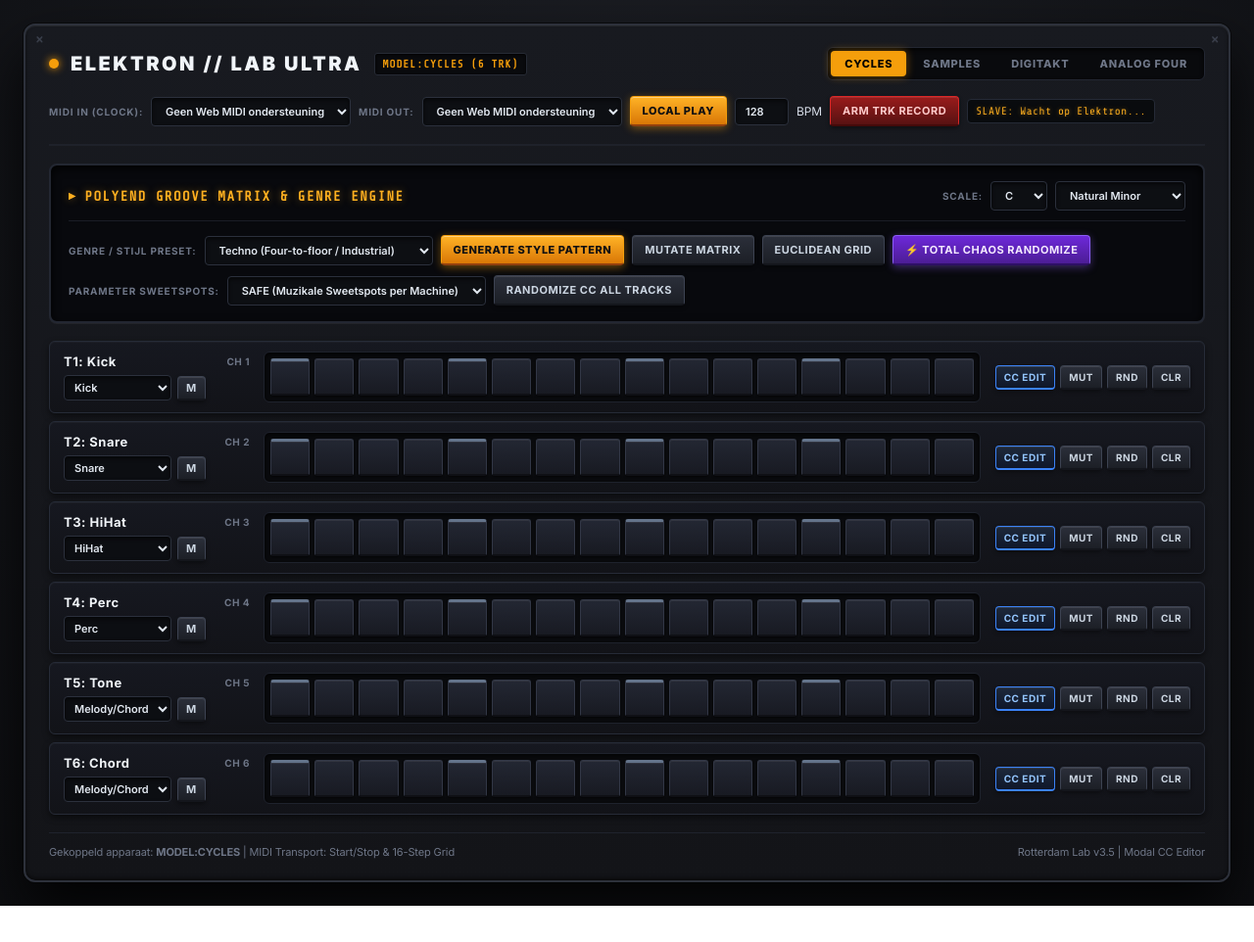
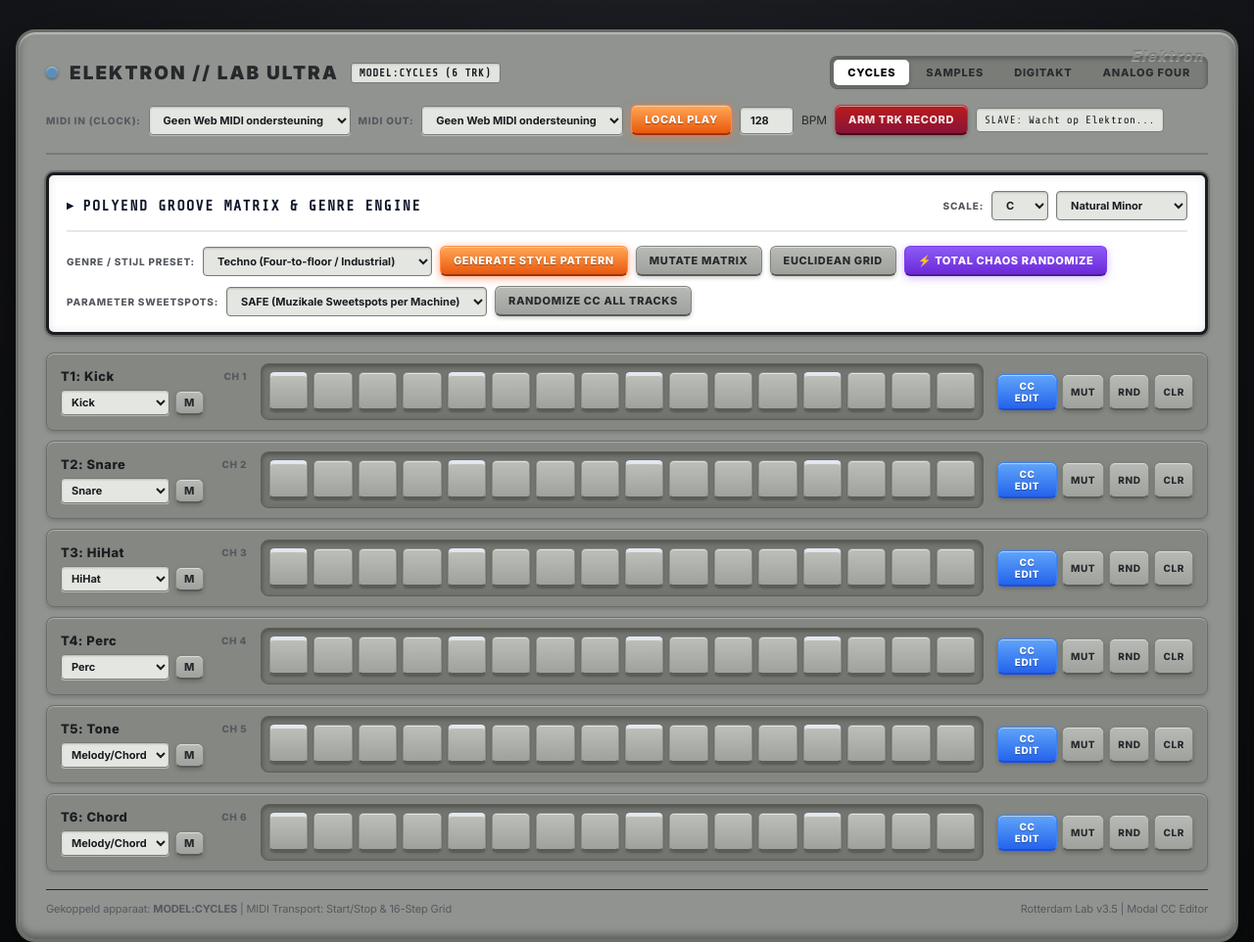
Before and after one commit to eensreclame-blip/electron-controler, a plain HTML site: page index.html in a window 1280 px wide. Shown: the whole page at 98% size. Before the commit the page ends 925 px from the top, so only its background shows below. Drawn offline with nearby package versions, Linux system fonts and the light colour scheme.

Commit message:
Apply exact Model:Cycles warm grey hardware chassis & translucent LED buttons styling

```diff
--- a/index.html
+++ b/index.html
@@ -8,57 +8,92 @@
     @import url('https://fonts.googleapis.com/css2?family=Share+Tech+Mono&family=Inter:wght@400;600;700;800;900&display=swap');
 
     :root {
-      --chassis-bg: #121316;
-      --chassis-texture: #181a1f;
-      --panel-border: #282c35;
-      --oled-bg: #030806;
-      --oled-text: #38ef7d;
-      --oled-glow: rgba(56, 239, 125, 0.35);
-      --text: #d8dee9;
-      --text-muted: #6e7687;
-      --text-dim: #434c5e;
-      --accent: #f59e0b; /* Cycles Amber default */
-      --accent-glow: rgba(245, 158, 11, 0.4);
-      --step-off: #1e2129;
-      --step-off-border: #14161c;
+      --chassis-bg: #8f928e;
+      --chassis-surface: #9ea19c;
+      --chassis-recess: #848782;
+      --panel-border: #757873;
+      --text: #26282b;
+      --text-muted: #55595f;
+      --text-dim: #73787f;
+      --accent: #ff8c42; /* Model:Cycles Orange LED Glow */
+      --accent-glow: rgba(255, 140, 66, 0.6);
+      --oled-bg: #ffffff;
+      --oled-text: #1a1c20;
+      --step-off: #7f827e;
+      --step-off-border: #6d706a;
       --step-on: var(--accent);
-      --danger: #ef4444;
-      --neon-cyan: #06b6d4;
-      --neon-purple: #c084fc;
+      --danger: #e11d48;
+      --neon-cyan: #0284c7;
+      --neon-purple: #7c3aed;
     }
 
+    /* MODEL:CYCLES - Matte Industrial Warm Grey */
     body[data-device="cycles"] {
-      --accent: #f59e0b;
-      --accent-glow: rgba(245, 158, 11, 0.45);
-      --oled-text: #ffb020;
-      --oled-glow: rgba(255, 176, 32, 0.4);
+      --chassis-bg: #90938f;
+      --chassis-surface: #9ea19c;
+      --chassis-recess: #828580;
+      --panel-border: #747772;
+      --accent: #ff7538;
+      --accent-glow: rgba(255, 117, 56, 0.65);
+      --oled-bg: #f8fafc;
+      --oled-text: #0f172a;
+      --step-off: #7e817d;
+      --step-off-border: #686a65;
     }
+
+    /* MODEL:SAMPLES - Matte Industrial Off-White / Concrete */
     body[data-device="samples"] {
-      --accent: #06b6d4;
-      --accent-glow: rgba(6, 182, 212, 0.45);
-      --oled-text: #22d3ee;
-      --oled-glow: rgba(34, 211, 238, 0.4);
+      --chassis-bg: #9fa29d;
+      --chassis-surface: #aaada8;
+      --chassis-recess: #8f928d;
+      --panel-border: #80837e;
+      --accent: #0284c7;
+      --accent-glow: rgba(2, 132, 199, 0.65);
+      --oled-bg: #f8fafc;
+      --oled-text: #0f172a;
+      --step-off: #8d908b;
+      --step-off-border: #777a75;
     }
+
+    /* DIGITAKT - Dark Matte Stealth Metal */
     body[data-device="digitakt"] {
+      --chassis-bg: #14161a;
+      --chassis-surface: #1a1d24;
+      --chassis-recess: #0c0e11;
+      --panel-border: #2c303c;
+      --text: #e2e8f0;
+      --text-muted: #848e9f;
       --accent: #10b981;
-      --accent-glow: rgba(16, 185, 129, 0.45);
+      --accent-glow: rgba(16, 185, 129, 0.5);
+      --oled-bg: #030806;
       --oled-text: #34d399;
-      --oled-glow: rgba(52, 211, 153, 0.4);
+      --step-off: #20242e;
+      --step-off-border: #14171f;
     }
+
+    /* ANALOG FOUR - Deep Charcoal MKII */
     body[data-device="a4"] {
+      --chassis-bg: #18191e;
+      --chassis-surface: #20222a;
+      --chassis-recess: #0f1013;
+      --panel-border: #303340;
+      --text: #e2e8f0;
+      --text-muted: #8892a4;
       --accent: #ec4899;
-      --accent-glow: rgba(236, 72, 153, 0.45);
+      --accent-glow: rgba(236, 72, 153, 0.5);
+      --oled-bg: #090306;
       --oled-text: #f472b6;
-      --oled-glow: rgba(244, 114, 182, 0.4);
+      --step-off: #252834;
+      --step-off-border: #171821;
     }
 
     * { box-sizing: border-box; margin: 0; padding: 0; font-family: 'Inter', -apple-system, BlinkMacSystemFont, sans-serif; }
 
     body {
-      background: radial-gradient(circle at 50% 20%, #1c1e24 0%, #0d0e11 100%);
+      background: radial-gradient(circle at 50% 20%, #1f2126 0%, #0d0e11 100%);
       color: var(--text);
       min-height: 100vh;
-      padding: 24px;
+      padding: 30px 16px;
       font-size: 12px;
       letter-spacing: -0.01em;
       -webkit-font-smoothing: antialiased;
@@ -68,29 +103,31 @@
     .elektron-device {
       max-width: 1400px;
       margin: 0 auto;
-      background: linear-gradient(180deg, #181a20 0%, #131418 100%);
-      border: 2px solid #2d313b;
-      border-radius: 12px;
-      padding: 22px 24px;
+      background: var(--chassis-bg);
+      border: 3px solid #6b6e68;
+      border-radius: 20px;
+      padding: 24px 28px;
       box-shadow:
-        0 30px 60px rgba(0,0,0,0.85),
-        0 0 0 1px #0a0b0d,
-        inset 0 1px 1px rgba(255,255,255,0.08),
-        inset 0 -2px 4px rgba(0,0,0,0.6);
+        0 40px 80px rgba(0,0,0,0.85),
+        inset 0 2px 2px rgba(255,255,255,0.45),
+        inset 0 -4px 8px rgba(0,0,0,0.4);
       position: relative;
     }
 
-    /* CORNER CHASSIS SCREWS */
-    .elektron-device::before, .elektron-device::after {
-      content: "✕";
+    /* EMBOSSED ELEKTRON LOGO (Right Corner) */
+    .elektron-device::after {
+      content: "Elektron";
       position: absolute;
-      font-size: 10px;
-      color: #3b404d;
-      text-shadow: 0 1px 0 rgba(255,255,255,0.05);
+      top: 14px;
+      right: 32px;
+      font-size: 15px;
       font-weight: 900;
+      font-style: italic;
+      color: rgba(0, 0, 0, 0.22);
+      text-shadow: 0 1px 0 rgba(255, 255, 255, 0.4);
+      letter-spacing: 1.5px;
+      pointer-events: none;
     }
-    .elektron-device::before { top: 8px; left: 10px; }
-    .elektron-device::after { top: 8px; right: 10px; }
 
     header {
       display: flex;
@@ -99,16 +136,16 @@
       align-items: center;
       justify-content: space-between;
       padding-bottom: 18px;
-      border-bottom: 2px solid #1f222a;
+      border-bottom: 2px solid rgba(0, 0, 0, 0.18);
       margin-bottom: 18px;
     }
 
     .logo {
       font-family: 'Inter', sans-serif;
-      font-size: 20px;
+      font-size: 19px;
       font-weight: 900;
-      letter-spacing: 2.5px;
-      color: #f1f5f9;
+      letter-spacing: 2px;
+      color: var(--text);
       display: flex;
       align-items: center;
       gap: 12px;
@@ -116,90 +153,113 @@
     }
     .logo span.brand-dot {
       display: inline-block;
-      width: 10px;
-      height: 10px;
-      background: var(--accent);
+      width: 12px;
+      height: 12px;
+      background: #5b8fb9; /* Model:Cycles Blue Level/Data Knob color */
       border-radius: 50%;
-      box-shadow: 0 0 8px var(--accent);
+      box-shadow: 0 1px 3px rgba(0,0,0,0.4), inset 0 1px 1px rgba(255,255,255,0.5);
     }
+    body[data-device="digitakt"] .logo span.brand-dot { background: #10b981; }
+    body[data-device="a4"] .logo span.brand-dot { background: #ec4899; }
+
     .badge {
       font-family: 'Share Tech Mono', monospace;
       font-size: 11px;
+      background: #e2e4df;
+      border: 1px solid #777a74;
+      padding: 3px 8px;
+      border-radius: 3px;
+      color: #1a1c20;
+      letter-spacing: 0.8px;
+      font-weight: 700;
+      box-shadow: inset 0 1px 2px rgba(0,0,0,0.15);
+    }
+    body[data-device="digitakt"] .badge, body[data-device="a4"] .badge {
       background: #090a0d;
-      border: 1px solid #262a34;
-      padding: 4px 8px;
-      border-radius: 3px;
       color: var(--accent);
-      letter-spacing: 1px;
-      font-weight: 700;
-      box-shadow: inset 0 1px 3px rgba(0,0,0,0.8);
+      border-color: #262a34;
     }
 
     /* HARDWARE BUTTONS & KNOBS */
     .ctrl-row { display: flex; flex-wrap: wrap; gap: 8px; align-items: center; }
     .ctrl-row label {
       font-size: 10px;
-      font-weight: 700;
+      font-weight: 800;
       letter-spacing: 0.8px;
       text-transform: uppercase;
       color: var(--text-muted);
     }
 
     select, input {
-      background: #0d0f13;
-      color: #e2e8f0;
-      border: 1px solid #2b303c;
+      background: #e4e7e1;
+      color: #1a1c20;
+      border: 1px solid #797c76;
       padding: 6px 10px;
       border-radius: 4px;
       font-size: 11px;
-      font-weight: 600;
+      font-weight: 700;
       outline: none;
-      box-shadow: inset 0 2px 4px rgba(0,0,0,0.6);
+      box-shadow: inset 0 1px 2px rgba(0,0,0,0.2), 0 1px 0 rgba(255,255,255,0.4);
       transition: all 0.15s;
+    }
+    body[data-device="digitakt"] select, body[data-device="digitakt"] input,
+    body[data-device="a4"] select, body[data-device="a4"] input {
+      background: #0d0f13;
+      color: #e2e8f0;
+      border-color: #2b303c;
     }
     select:focus, input:focus {
       border-color: var(--accent);
-      box-shadow: 0 0 0 1px var(--accent), inset 0 2px 4px rgba(0,0,0,0.6);
+      box-shadow: 0 0 0 1px var(--accent);
     }
 
-    /* MECHANICAL CHUNKY PUSH BUTTONS */
+    /* HARDWARE RUBBERIZED SQUIRCLE BUTTONS */
     button {
       cursor: pointer;
       font-size: 11px;
-      font-weight: 700;
-      letter-spacing: 0.5px;
+      font-weight: 800;
+      letter-spacing: 0.6px;
       text-transform: uppercase;
-      padding: 7px 12px;
-      border-radius: 4px;
-      background: linear-gradient(180deg, #2b2f3a 0%, #1c1f26 100%);
-      color: #cbd5e1;
-      border: 1px solid #3d4352;
-      border-bottom: 2px solid #14161c;
-      box-shadow: 0 2px 4px rgba(0,0,0,0.4), inset 0 1px 0 rgba(255,255,255,0.1);
+      padding: 7px 13px;
+      border-radius: 6px;
+      background: linear-gradient(180deg, #b8bbb5 0%, #9fa29c 100%);
+      color: #282a2e;
+      border: 1px solid #82857f;
+      border-bottom: 2px solid #5a5d57;
+      box-shadow: 0 2px 4px rgba(0,0,0,0.2), inset 0 1px 0 rgba(255,255,255,0.5);
       transition: all 0.08s ease;
       display: inline-flex;
       align-items: center;
       gap: 5px;
     }
+    body[data-device="digitakt"] button, body[data-device="a4"] button {
+      background: linear-gradient(180deg, #2b2f3a 0%, #1c1f26 100%);
+      color: #cbd5e1;
+      border-color: #3d4352;
+      border-bottom-color: #14161c;
+    }
     button:hover {
+      background: linear-gradient(180deg, #c2c5bf 0%, #a8aba5 100%);
+      color: #111;
+    }
+    body[data-device="digitakt"] button:hover, body[data-device="a4"] button:hover {
       background: linear-gradient(180deg, #353a47 0%, #242831 100%);
       color: #fff;
-      border-color: #4b5366;
     }
     button:active {
       transform: translateY(1px);
-      box-shadow: 0 0 2px rgba(0,0,0,0.8), inset 0 2px 4px rgba(0,0,0,0.6);
+      box-shadow: inset 0 2px 4px rgba(0,0,0,0.3);
       border-bottom-width: 1px;
     }
 
-    /* PRIMARY ILLUMINATED BUTTON */
+    /* PLAY / TRANSPORT LED BUTTON */
     button.primary {
-      background: linear-gradient(180deg, #ffb326 0%, #d97706 100%);
-      color: #111;
-      border: 1px solid #f59e0b;
-      border-bottom: 2px solid #92400e;
+      background: linear-gradient(180deg, #ffa756 0%, #ea580c 100%);
+      color: #fff;
+      border: 1px solid #ff8c42;
+      border-bottom: 2px solid #9a3412;
       box-shadow: 0 2px 8px var(--accent-glow), inset 0 1px 0 rgba(255,255,255,0.4);
-      font-weight: 800;
+      text-shadow: 0 1px 1px rgba(0,0,0,0.4);
     }
     body[data-device="samples"] button.primary {
       background: linear-gradient(180deg, #38bdf8 0%, #0284c7 100%);
@@ -218,91 +278,116 @@
     }
     button.primary:hover {
       filter: brightness(1.1);
-      opacity: 1;
     }
 
     button.chaos {
-      background: linear-gradient(180deg, #6d28d9 0%, #4c1d95 100%);
-      color: #f3e8ff;
-      border-color: #8b5cf6;
-      border-bottom-color: #2e1065;
+      background: linear-gradient(180deg, #8b5cf6 0%, #6d28d9 100%);
+      color: #fff;
+      border-color: #7c3aed;
+      border-bottom-color: #4c1d95;
       box-shadow: 0 2px 8px rgba(139, 92, 246, 0.4);
     }
-    button.chaos:hover { filter: brightness(1.15); color: #fff; }
 
     button.rec {
-      background: linear-gradient(180deg, #991b1b 0%, #581212 100%);
-      color: #fecaca;
-      border-color: #dc2626;
-      border-bottom-color: #450a0a;
+      background: linear-gradient(180deg, #b91c1c 0%, #881337 100%);
+      color: #fee2e2;
+      border-color: #e11d48;
+      border-bottom-color: #4c0519;
     }
     button.rec.armed {
       background: linear-gradient(180deg, #ef4444 0%, #b91c1c 100%);
       color: #fff;
-      box-shadow: 0 0 12px rgba(239, 68, 68, 0.7);
+      box-shadow: 0 0 14px rgba(239, 68, 68, 0.8);
       animation: recPulse 0.8s infinite alternate;
     }
     @keyframes recPulse {
       0% { opacity: 0.85; }
-      100% { opacity: 1; box-shadow: 0 0 16px rgba(239, 68, 68, 0.9); }
+      100% { opacity: 1; box-shadow: 0 0 16px rgba(239, 68, 68, 0.95); }
     }
 
-    /* DEVICE SELECTOR DIAL TABS */
+    /* DEVICE SELECTOR TABS */
     .device-tabs {
       display: flex;
       gap: 3px;
+      background: #7a7d77;
+      padding: 3px;
+      border-radius: 7px;
+      border: 1px solid #636660;
+      box-shadow: inset 0 2px 4px rgba(0,0,0,0.3);
+    }
+    body[data-device="digitakt"] .device-tabs, body[data-device="a4"] .device-tabs {
       background: #090a0d;
-      padding: 3px;
-      border-radius: 6px;
-      border: 1px solid #232732;
-      box-shadow: inset 0 2px 4px rgba(0,0,0,0.8);
+      border-color: #232732;
     }
     .tab-btn {
       background: transparent;
       border: none;
-      color: var(--text-muted);
+      color: #2a2c30;
       padding: 6px 14px;
       font-size: 11px;
       font-weight: 800;
       letter-spacing: 0.8px;
-      border-radius: 4px;
+      border-radius: 5px;
       box-shadow: none;
     }
-    .tab-btn:hover { background: #181a22; color: #cbd5e1; }
+    body[data-device="digitakt"] .tab-btn, body[data-device="a4"] .tab-btn {
+      color: var(--text-muted);
+    }
+    .tab-btn:hover { background: rgba(255,255,255,0.25); color: #000; }
     .tab-btn.active {
+      background: #ffffff;
+      color: #000;
+      box-shadow: 0 2px 4px rgba(0,0,0,0.25);
+    }
+    body[data-device="digitakt"] .tab-btn.active, body[data-device="a4"] .tab-btn.active {
       background: var(--accent);
       color: #000;
       box-shadow: 0 0 10px var(--accent-glow);
     }
 
-    /* OLED SCREEN CONTAINER */
+    /* MODEL:CYCLES OLED SCREEN PANEL */
     .matrix-panel {
-      background: #08090d;
-      border: 2px solid #232732;
+      background: #ffffff;
+      border: 3px solid #1a1c20;
       border-radius: 8px;
       padding: 16px 18px;
       margin-bottom: 18px;
+      box-shadow:
+        inset 0 0 10px rgba(0,0,0,0.1),
+        0 2px 6px rgba(0,0,0,0.2),
+        0 0 0 2px #737670;
+      position: relative;
+    }
+    body[data-device="digitakt"] .matrix-panel, body[data-device="a4"] .matrix-panel {
+      background: #08090d;
+      border-color: #232732;
       box-shadow: inset 0 3px 10px rgba(0,0,0,0.9), 0 1px 0 rgba(255,255,255,0.05);
-      position: relative;
     }
     .matrix-header {
       display: flex;
       justify-content: space-between;
       align-items: center;
       margin-bottom: 14px;
-      border-bottom: 1px solid #1a1d26;
+      border-bottom: 2px solid #e2e8f0;
       padding-bottom: 10px;
+    }
+    body[data-device="digitakt"] .matrix-header, body[data-device="a4"] .matrix-header {
+      border-bottom-color: #1a1d26;
     }
     .matrix-header h3 {
       font-family: 'Share Tech Mono', monospace;
-      font-size: 14px;
+      font-size: 15px;
       text-transform: uppercase;
       letter-spacing: 1.5px;
-      color: var(--oled-text);
-      text-shadow: 0 0 8px var(--oled-glow);
+      color: #0f172a;
       display: flex;
       align-items: center;
       gap: 8px;
+      font-weight: 900;
+    }
+    body[data-device="digitakt"] .matrix-header h3, body[data-device="a4"] .matrix-header h3 {
+      color: var(--oled-text);
+      text-shadow: 0 0 8px var(--oled-glow);
     }
     .matrix-header h3::before {
       content: "▶";
@@ -314,90 +399,116 @@
       font-family: 'Share Tech Mono', monospace;
       font-size: 11px !important;
       padding: 5px 8px !important;
+      background: #e2e5df !important;
+      border: 1px solid #787b74;
+      border-radius: 4px;
+      color: #1a1c20 !important;
+      letter-spacing: 0.5px;
+      box-shadow: inset 0 1px 2px rgba(0,0,0,0.15);
+    }
+    body[data-device="digitakt"] #syncStatusBadge, body[data-device="a4"] #syncStatusBadge {
       background: #090b0e !important;
-      border: 1px solid #252a36;
-      border-radius: 4px;
+      border-color: #252a36;
       color: var(--oled-text) !important;
       text-shadow: 0 0 5px var(--oled-glow);
-      letter-spacing: 0.5px;
     }
 
     /* TRACK ROWS */
-    .tracks-container { display: flex; flex-direction: column; gap: 8px; }
+    .tracks-container { display: flex; flex-direction: column; gap: 10px; }
     .track-row {
       display: grid;
       grid-template-columns: 190px 1fr 200px;
       gap: 14px;
       align-items: center;
+      background: #848782;
+      border: 1px solid #6b6e68;
+      border-radius: 8px;
+      padding: 10px 14px;
+      box-shadow:
+        inset 0 1px 1px rgba(255,255,255,0.35),
+        0 2px 4px rgba(0,0,0,0.18);
+    }
+    body[data-device="digitakt"] .track-row, body[data-device="a4"] .track-row {
       background: linear-gradient(180deg, #161820 0%, #121318 100%);
-      border: 1px solid #262b37;
-      border-radius: 6px;
-      padding: 10px 14px;
+      border-color: #262b37;
       box-shadow: 0 3px 6px rgba(0,0,0,0.5), inset 0 1px 0 rgba(255,255,255,0.03);
     }
 
     .track-meta { display: flex; flex-direction: column; gap: 6px; }
     .track-title {
       font-family: 'Share Tech Mono', monospace;
-      font-weight: 700;
+      font-weight: 800;
       display: flex;
       justify-content: space-between;
       align-items: center;
       font-size: 13px;
-      color: #f1f5f9;
+      color: #1a1c20;
       letter-spacing: 0.5px;
     }
+    body[data-device="digitakt"] .track-title, body[data-device="a4"] .track-title {
+      color: #f1f5f9;
+    }
     .track-controls { display: flex; gap: 6px; align-items: center; }
-    .track-controls select { padding: 4px 6px; font-size: 11px; background: #0c0e12; }
+    .track-controls select { padding: 4px 6px; font-size: 11px; }
     .track-controls button { padding: 4px 8px; font-size: 11px; }
 
-    /* HARDWARE STEP KEYS (TRIG KEYS) */
+    /* MODEL:CYCLES ROUNDED CHUNKY STEP KEYS (T1-T16) */
     .step-grid {
       display: grid;
       grid-template-columns: repeat(16, 1fr);
-      gap: 5px;
+      gap: 6px;
+      background: #737670;
+      padding: 8px;
+      border-radius: 8px;
+      border: 1px solid #5d605a;
+      box-shadow: inset 0 2px 5px rgba(0,0,0,0.35);
+    }
+    body[data-device="digitakt"] .step-grid, body[data-device="a4"] .step-grid {
       background: #0a0b0e;
-      padding: 6px;
-      border-radius: 6px;
-      border: 1px solid #1e222c;
+      border-color: #1e222c;
       box-shadow: inset 0 2px 6px rgba(0,0,0,0.8);
     }
     .step {
-      height: 38px;
-      background: linear-gradient(180deg, #232733 0%, #181a22 100%);
-      border-radius: 3px;
-      border: 1px solid #323746;
-      border-bottom: 2px solid #0f1015;
+      height: 40px;
+      background: linear-gradient(180deg, #bcc0b9 0%, #9fa29c 100%);
+      border-radius: 5px;
+      border: 1px solid #8c908a;
+      border-bottom: 3px solid #5a5d57;
       cursor: pointer;
       position: relative;
       transition: all 0.06s ease;
+      box-shadow: 0 1px 2px rgba(0,0,0,0.25), inset 0 1px 0 rgba(255,255,255,0.6);
+    }
+    body[data-device="digitakt"] .step, body[data-device="a4"] .step {
+      background: linear-gradient(180deg, #232733 0%, #181a22 100%);
+      border-color: #323746;
+      border-bottom-color: #0f1015;
       box-shadow: 0 1px 2px rgba(0,0,0,0.6), inset 0 1px 0 rgba(255,255,255,0.07);
     }
-    /* Elektron 1-4-8-12-16 Bar Marker Accent */
+    /* Model:Cycles Bar Markers (1, 5, 9, 13) */
     .step:nth-child(4n+1) {
-      border-top: 3px solid #64748b;
+      border-top: 3px solid #e2e8f0;
     }
     .step:hover {
-      background: linear-gradient(180deg, #2b3040 0%, #1e212b 100%);
-      border-color: #434c60;
+      background: linear-gradient(180deg, #c7cbc4 0%, #aaada7 100%);
     }
     .step:active {
       transform: translateY(1px);
       border-bottom-width: 1px;
     }
 
-    /* ILLUMINATED ACTIVE LED TRIG */
+    /* ILLUMINATED ACTIVE LED TRIG (Soft Neon Glow behind translucent button) */
     .step.active {
-      background: radial-gradient(circle at 50% 40%, #ffc453 0%, #d97706 70%, #92400e 100%) !important;
-      border-color: #f59e0b !important;
-      border-bottom: 2px solid #78350f !important;
-      box-shadow: 0 0 12px var(--accent-glow), inset 0 1px 2px rgba(255,255,255,0.6) !important;
+      background: radial-gradient(circle at 50% 40%, #ffad66 0%, #ea580c 70%, #9a3412 100%) !important;
+      border-color: #ff8c42 !important;
+      border-bottom: 2px solid #7c2d12 !important;
+      box-shadow: 0 0 14px var(--accent-glow), inset 0 1px 3px rgba(255,255,255,0.8) !important;
     }
     body[data-device="samples"] .step.active {
-      background: radial-gradient(circle at 50% 40%, #67e8f9 0%, #06b6d4 70%, #0e7490 100%) !important;
-      border-color: #22d3ee !important;
-      border-bottom: 2px solid #164e63 !important;
-      box-shadow: 0 0 12px var(--accent-glow), inset 0 1px 2px rgba(255,255,255,0.6) !important;
+      background: radial-gradient(circle at 50% 40%, #7dd3fc 0%, #0284c7 70%, #0369a1 100%) !important;
+      border-color: #38bdf8 !important;
+      border-bottom: 2px solid #075985 !important;
+      box-shadow: 0 0 14px var(--accent-glow), inset 0 1px 3px rgba(255,255,255,0.8) !important;
     }
     body[data-device="digitakt"] .step.active {
       background: radial-gradient(circle at 50% 40%, #6ee7b7 0%, #10b981 70%, #047857 100%) !important;
@@ -412,30 +523,30 @@
       box-shadow: 0 0 12px var(--accent-glow), inset 0 1px 2px rgba(255,255,255,0.6) !important;
     }
 
-    /* RUNNING PLAYHEAD CURSOR */
+    /* PLAYHEAD CURSOR */
     .step.current {
-      border: 1px solid #ffffff !important;
-      transform: scale(1.06);
+      border: 2px solid #ffffff !important;
+      transform: scale(1.08);
       z-index: 5;
-      box-shadow: 0 0 14px rgba(255,255,255,0.9), inset 0 0 6px #fff !important;
+      box-shadow: 0 0 16px rgba(255,255,255,0.95), inset 0 0 6px #fff !important;
     }
     .step.chaos-trig {
-      background: radial-gradient(circle at 50% 40%, #e9d5ff 0%, #a855f7 70%, #6b21a8 100%) !important;
-      border-color: #c084fc !important;
+      background: radial-gradient(circle at 50% 40%, #c084fc 0%, #7c3aed 70%, #5b21b6 100%) !important;
+      border-color: #a855f7 !important;
       box-shadow: 0 0 14px rgba(168, 85, 247, 0.7) !important;
     }
 
     .track-actions { display: flex; gap: 5px; justify-content: flex-end; }
     .track-actions button { padding: 5px 8px; font-size: 10px; }
     button.cc-edit-btn {
-      background: linear-gradient(180deg, #1e293b 0%, #0f172a 100%);
+      background: linear-gradient(180deg, #60a5fa 0%, #2563eb 100%);
       border-color: #3b82f6;
-      color: #93c5fd;
+      border-bottom-color: #1d4ed8;
+      color: #fff;
+      text-shadow: 0 1px 1px rgba(0,0,0,0.3);
     }
     button.cc-edit-btn:hover {
-      background: linear-gradient(180deg, #2563eb 0%, #1d4ed8 100%);
-      border-color: #60a5fa;
-      color: #fff;
+      background: linear-gradient(180deg, #93c5fd 0%, #3b82f6 100%);
     }
 
     .footer-bar {
```
